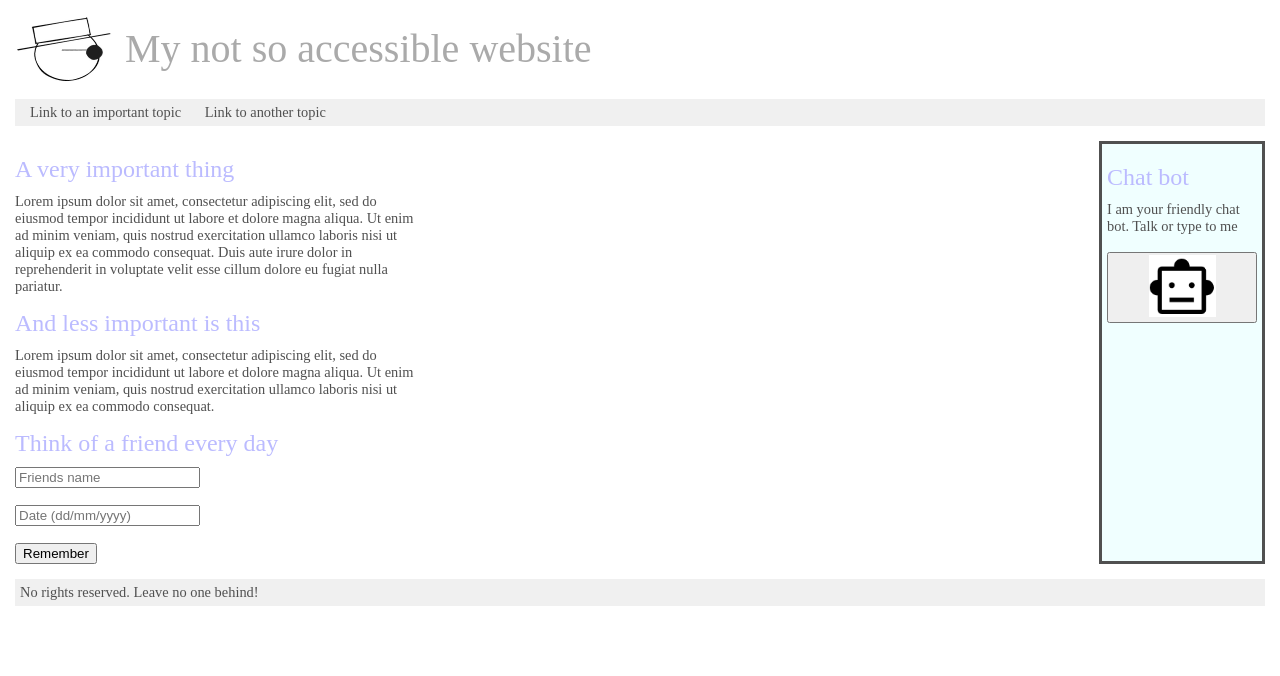
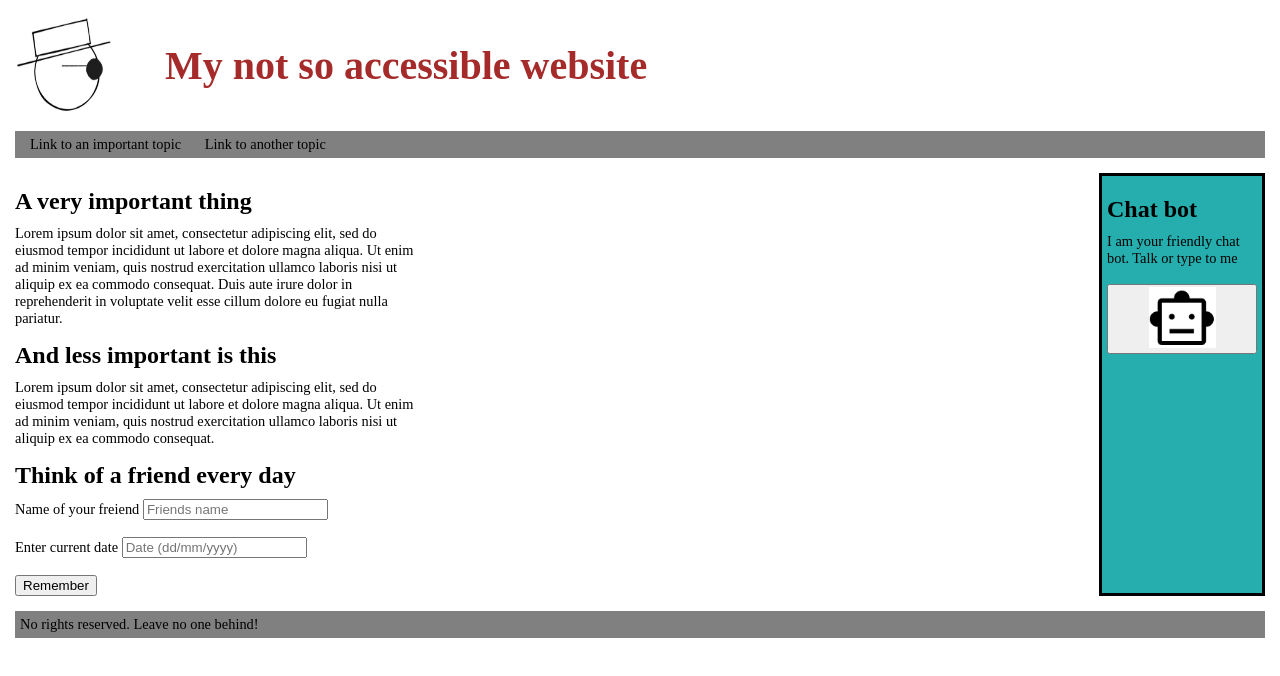
Before and after one commit to Arefin2023/Accessibility-exercise, a plain HTML site: page index.html in a window 1280 px wide. Drawn offline with Linux system fonts and the light colour scheme.

Commit message:
improve accessibility

```diff
--- a/index.css
+++ b/index.css
@@ -1,11 +1,11 @@
 body {
   margin: 15px;
   font-size: 0.9rem;
-  color: #505050;
+  color: black;
 }
 
-.nav {
-  background-color: #f0f0f0;
+nav {
+  background-color: gray;
   margin-top: 15px;
   margin-bottom: 15px;
   padding: 5px;
@@ -19,32 +19,32 @@ span {
   padding: 10px;
 }
 
-.h1 {
+h1 {
   font-size: 2.5rem;
-  color: #aaa;
+  color: brown;
 }
 
-.h2 {
+h2 {
   font-size: 1.5rem;
-  color: #bbf;
+  color: black;
   margin-top: 15px;
   margin-bottom: 10px;
 }
 
-.aside {
-  background-color: azure;
+aside {
+  background-color: rgb(38, 173, 173);
   border-style: solid;
   max-width: 150px;
   padding: 5px;
   margin-left: 15px;
 }
 
-.article {
+article {
   max-width: 400px;
 }
 
-.footer {
-  background-color: #f0f0f0;
+footer {
+  background-color: gray;
   margin-top: 15px;
   margin-bottom: 15px;
   padding: 5px;
--- a/index.html
+++ b/index.html
@@ -8,69 +8,71 @@
 </head>
 <body>
     <div>
-        <div class="header" style="display: flex">
+        <header style="display: flex">
           <img
-            src="./man-with-glasses.jpeg"
-            style=" width: 100px; margin-right: 50"
+            src="./man-with-glasses.jpeg" alt="Man with glasses"
+            style=" width: 100px; height: 100px; margin-right: 50px"
           />
-          <span class="h1">My not so accessible website</span>
-        </div>
-        <div class="nav">
+          <h1>My not so accessible website</h1>
+        </header>
+        <nav>
           <span onClick="() => (window.location = '#importantThing')">
             Link to an important topic
           </span>
           <span onClick="() => (window.location = '#lessImportantThing')">
             Link to another topic
           </span>
-        </div>
+        </nav>
         <div
           style="display: flex; justify-content: space-between;"
         >
-          <div class="main">
-            <div class="article">
-              <div class="h2" id="importantThing">
+          <main>
+            <article>
+              <h2 id="importantThing">
                 A very important thing
-              </div>
+              </h2>
               Lorem ipsum dolor sit amet, consectetur adipiscing elit, sed do
               eiusmod tempor incididunt ut labore et dolore magna aliqua. Ut enim
               ad minim veniam, quis nostrud exercitation ullamco laboris nisi ut
               aliquip ex ea commodo consequat. Duis aute irure dolor in
               reprehenderit in voluptate velit esse cillum dolore eu fugiat nulla
               pariatur.
-            </div>
-            <div class="article">
-              <div class="h2" id="lessImportantThing">
+            </article>
+            <article>
+              <h2 id="lessImportantThing">
                 And less important is this
-              </div>
+              </h2>
               Lorem ipsum dolor sit amet, consectetur adipiscing elit, sed do
               eiusmod tempor incididunt ut labore et dolore magna aliqua. Ut enim
               ad minim veniam, quis nostrud exercitation ullamco laboris nisi ut
               aliquip ex ea commodo consequat.
-            </div>
-            <div class="section" id="aForm">
-              <div class="h2">Think of a friend every day</div>
+            </article>
+            <section id="aForm">
+              <h2>Think of a friend every day</h2>
               <form>
+                <label for="Friends name">Name of your freiend</label>
                 <input placeholder="Friends name"></input>
                 <br />
                 <br />
+                <label for="Date">Enter current date</label>
                 <input placeholder="Date (dd/mm/yyyy)"></input>
                 <br />
                 <br />
                 <input type="submit" value="Remember"></input>
               </form>
-            </div>
-          </div>
-          <div class="aside">
-            <div class="h2">Chat bot</div>
+            </section>
+          </main>
+          <aside>
+            <h2>Chat bot</h2>
             I am your friendly chat bot. Talk or type to me
             <br />
             <br />
             <button>
-              <img src="./Screenshot 2023-08-25 at 13.46.55.png" width="50%"/>
+              <img src="./Screenshot 2023-08-25 at 13.46.55.png" alt="A screenshot of a chatbot" width="50%" height="50%"/>
             </button>
-          </div>
+          </aside>
         </div>
-        <div class="footer">No rights reserved. Leave no one behind!</div>
+        <footer>No rights reserved. Leave no one behind!</footer>
       </div>
 
 </body>
```
